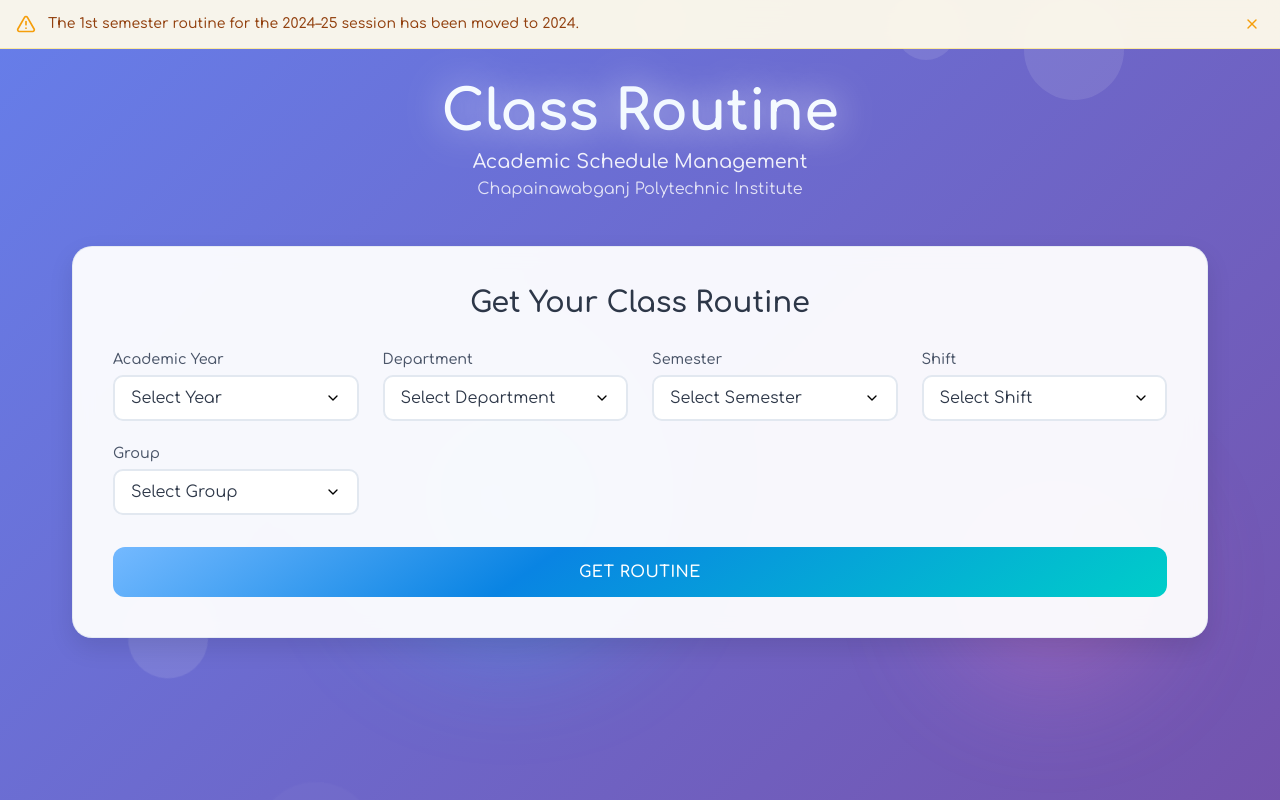
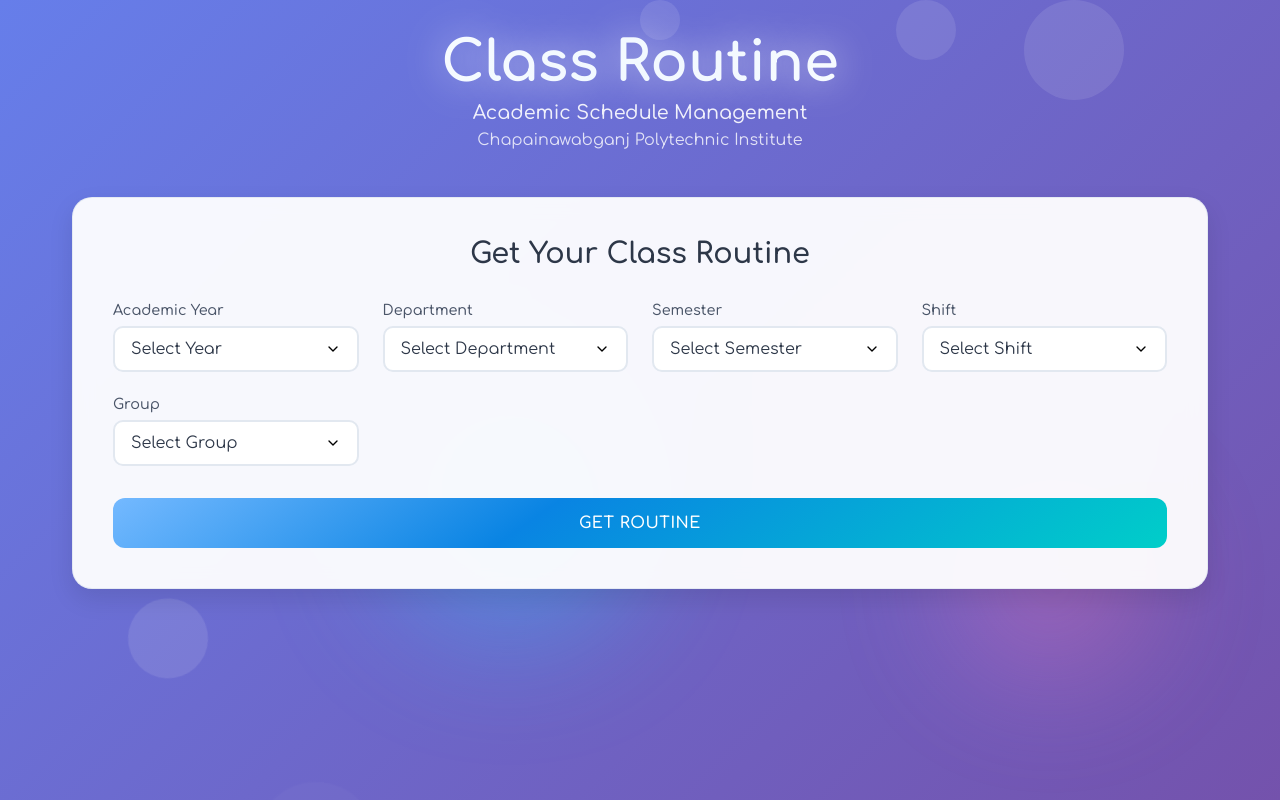
Before and after one commit to xcfio/cnpi-routine, a Next.js app: page / in a window 1280 px wide. Shown: the top 800 px of the page. Built offline with nearby package versions, Linux system fonts and the light colour scheme.

Commit message:
Remove Banner component from Home page to streamline layout

```diff
--- a/src/app/page.tsx
+++ b/src/app/page.tsx
@@ -5,7 +5,6 @@
 import RoutineForm from "@/components/RoutineForm"
 import RoutineResult from "@/components/RoutineResult"
 import Footer from "@/components/Footer"
-import Banner from "@/components/Banner"
 
 export default function Home() {
     const [routineData, setRoutineData] = useState<RoutineData | null>(null)
@@ -70,7 +69,6 @@
 
     return (
         <>
-            <Banner type="warning" message="The 1st semester routine for the 2024–25 session has been moved to 2024." />
             <div className="bg-animation">
                 <div className="floating-shapes">
                     <div className="shape"></div>
```
